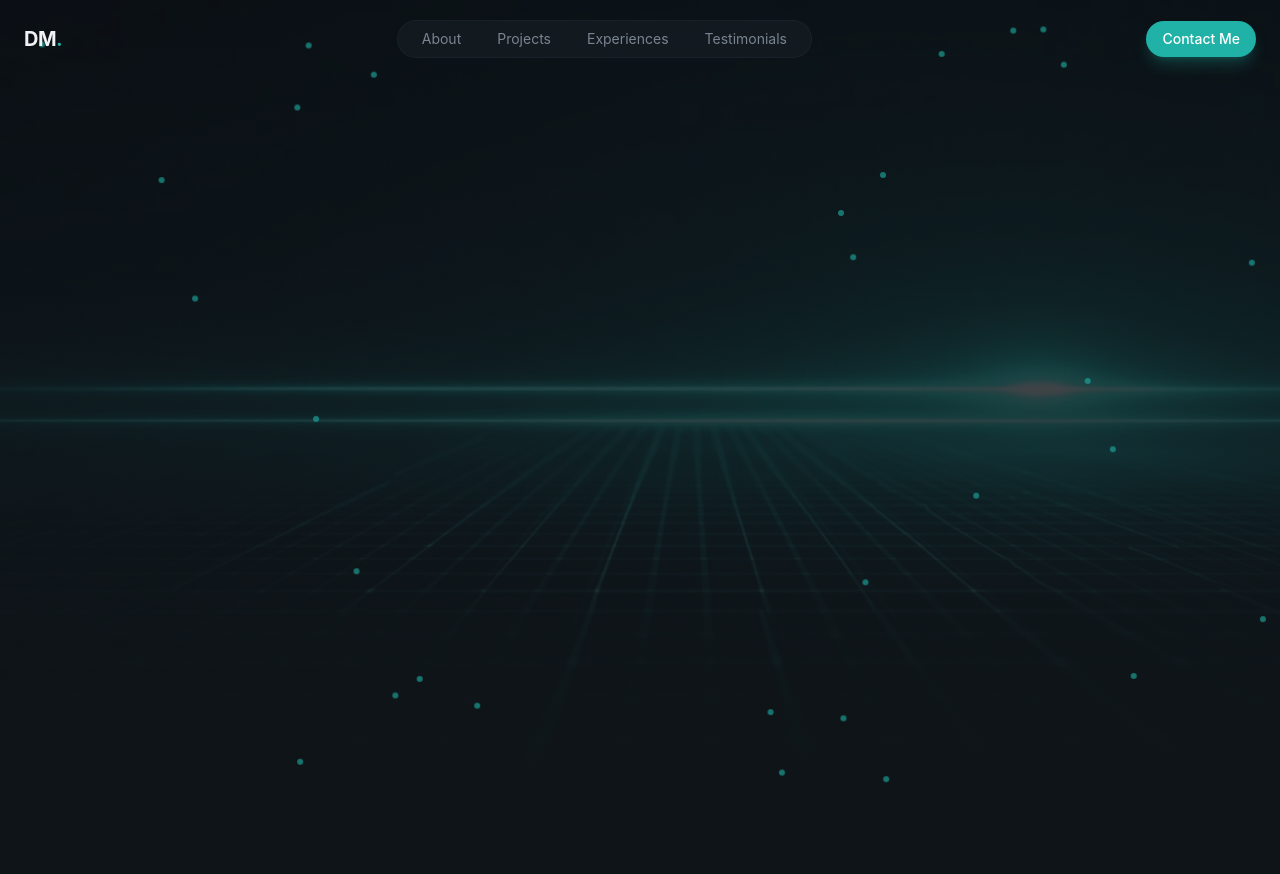
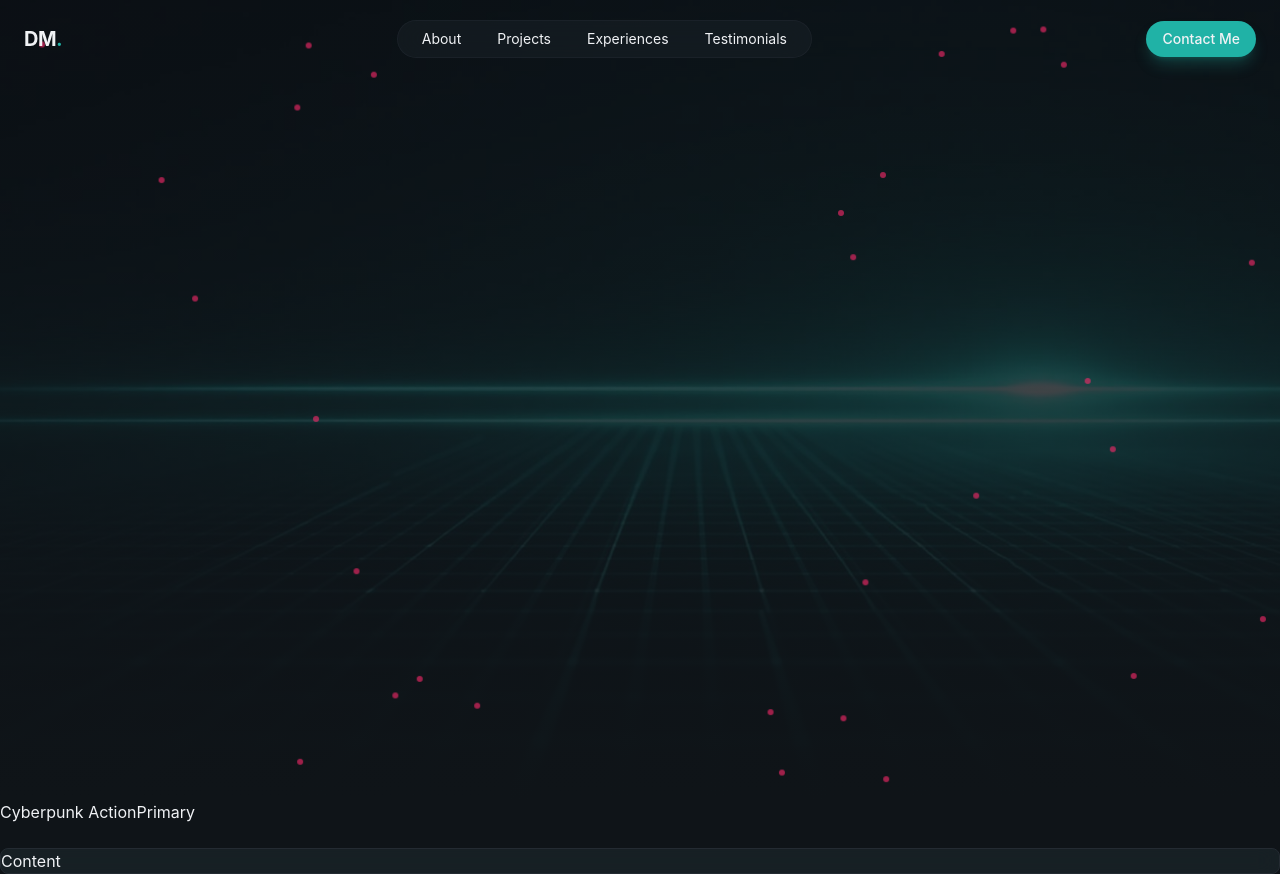
Before and after one commit to CodeDrip/react-modern-ux, a React (Vite) app: page / in a window 1280 px wide. Before the commit the page ends 800 px from the top, so only its background shows below. Built offline with nearby package versions, Linux system fonts and the light colour scheme.

Commit message:
color theme changes

```diff
--- a/src/App.jsx
+++ b/src/App.jsx
@@ -12,6 +12,29 @@ function App() {
       <Navbar />
       <main>
         <Hero/>
+
+        {/* <!-- Neon Pink Button --> */}
+<button class="bg-accent-400 text-accent-foreground shadow-neon-pink hover:bg-accent-300">
+  Cyberpunk Action
+</button>
+
+{/* <!-- Teal Primary --> */}
+<button class="bg-primary-400 text-primary-foreground shadow-neon-teal">
+  Primary
+</button>
+
+{/* <!-- Gradient Text --> */}
+<h1 class="bg-gradient-to-r from-accent-400 to-primary-400 bg-clip-text text-transparent">
+  Futuristic Title
+</h1>
+
+{/* <!-- Glass Card --> */}
+<div class="bg-surface/80 backdrop-blur-md border border-border shadow-glass rounded-lg">
+  Content
+</div>
+
+
+
         {/*
         <About />
         <Projects />
--- a/src/index.css
+++ b/src/index.css
@@ -2,6 +2,23 @@
 
 @theme {
 
+   --color-background: #0f1418;
+  --color-foreground: #f0f2f5;
+  --color-card: #141a1f;
+  --color-surface: #1a2329;
+  --color-primary: #20b2a6;
+  --color-accent: #ff2a6d; /* Neon Pink */
+  --color-success: #00f0c8;
+  --color-warning: #f5a623;
+  --color-destructive: #ff3864;
+  --color-info: #00d9ff;
+  --color-cyber: #bc13fe;
+  --color-muted: #252e37;
+  --color-border: #242b32;
+  --radius: 0.75rem;
+
+
+/*
   --color-background: #0f1418;
   --color-foreground: #f0f2f5;
 
@@ -21,7 +38,7 @@
   --radius: 0.75rem;
 
   --color-highlight: #f5a623;
-  --color-surface: #1a2329;
+  --color-surface: #1a2329; */
 }
 
 @layer base {
--- a/src/sections/Hero.jsx
+++ b/src/sections/Hero.jsx
@@ -17,7 +17,7 @@ const Hero = () => {
           <div
             className="absolute w-1.5 h-1.5 rounded-full opacity-60"
             style={{
-              backgroundColor: "#20B2A6",
+              backgroundColor: "#ff2a6d",
               left: `${Math.random() * 100}%`,
               top: `${Math.random() * 100}%`,
               animation: `slow-drift ${
```
